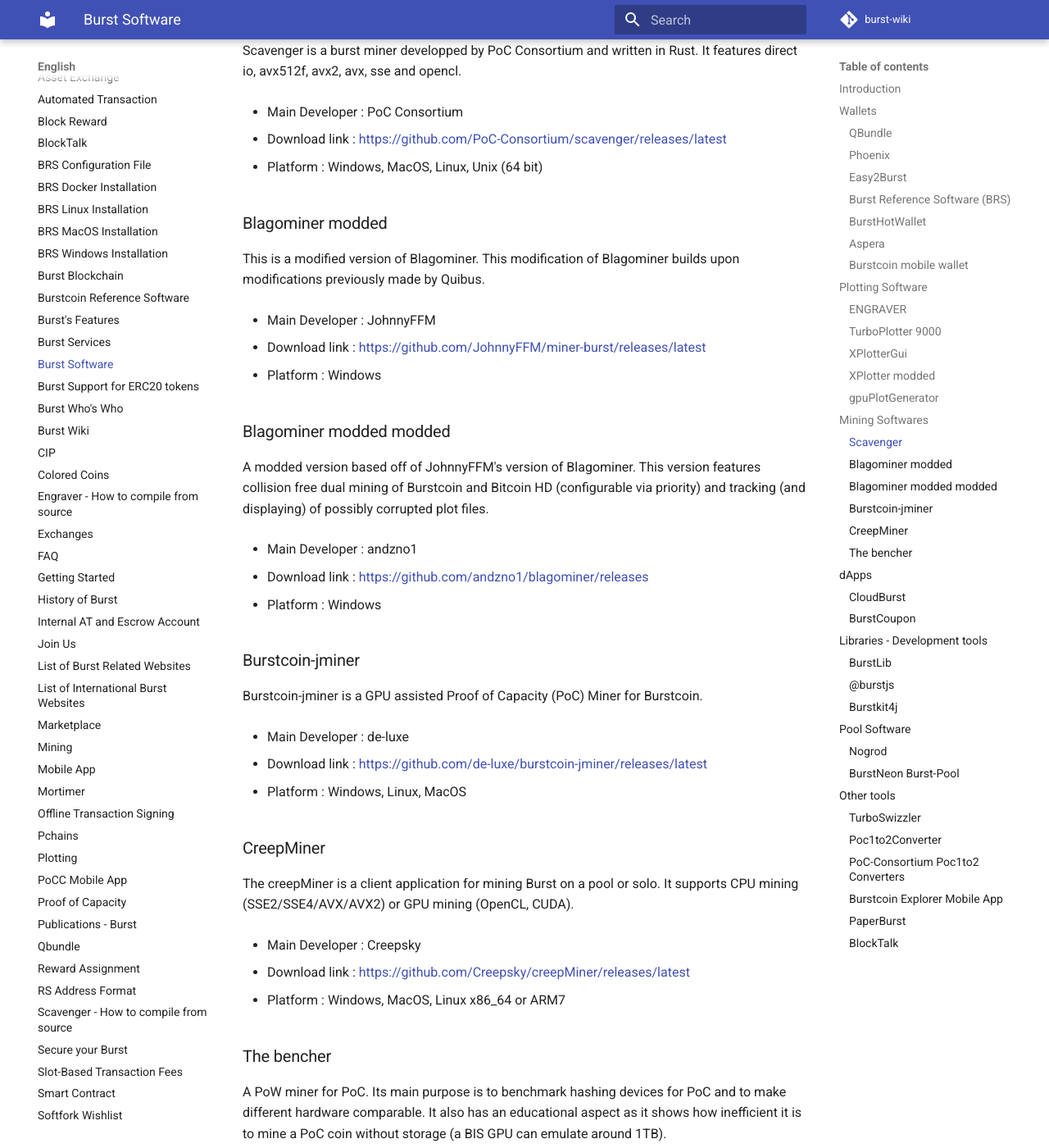
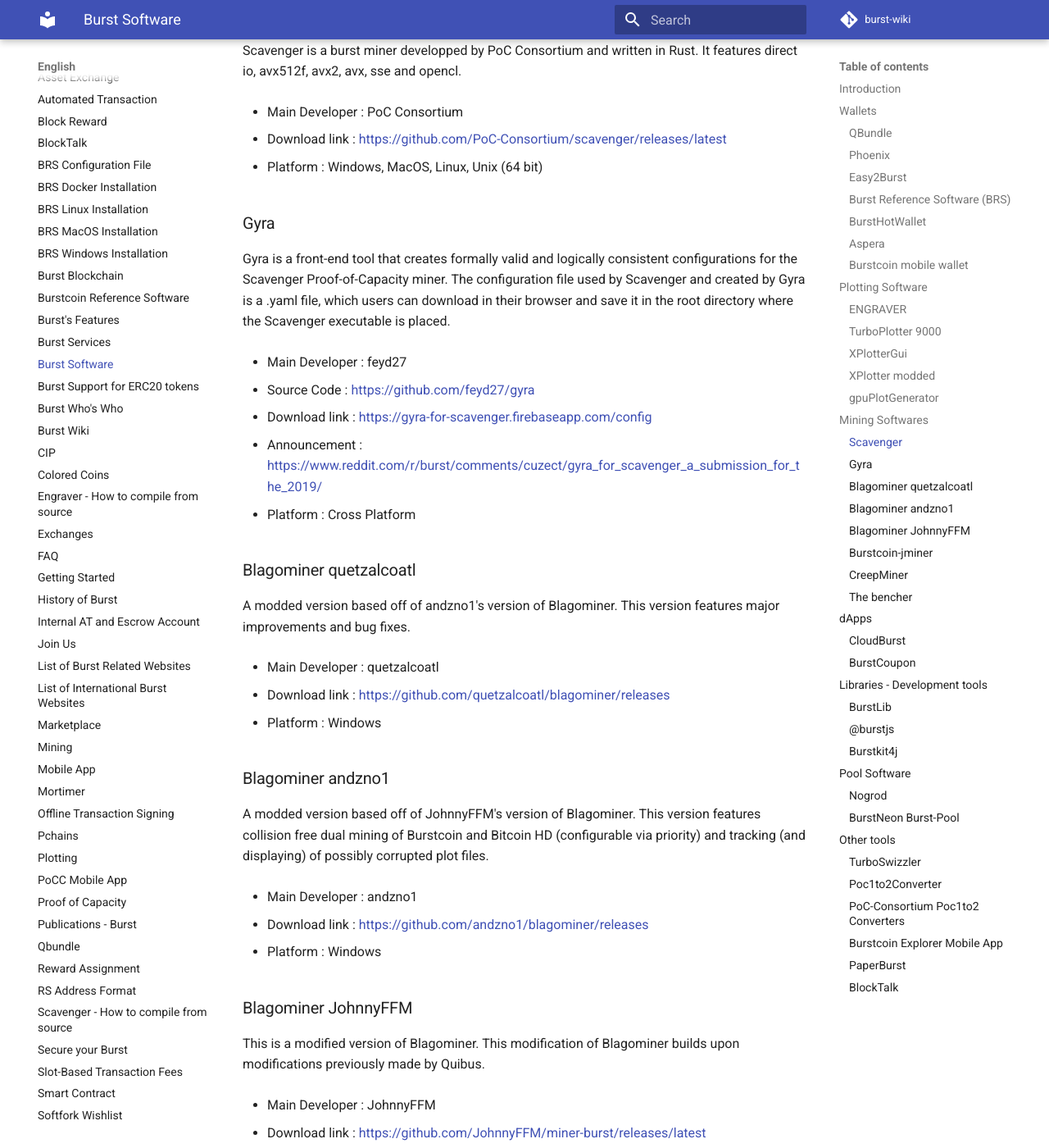
Before and after one commit to burst-apps-team/burst-wiki, an MkDocs documentation site: the page built from docs/en/burst-software.md, in a window 1280 px wide and 1400 px high, scrolled down 4222 px. Shown: the whole window at 82% size. Built offline with MkDocs 1.6.1 and Material for MkDocs 9.7.7, drawn with Linux system fonts in a browser that asks for light colours; comment, search, counter and statistics services are not loaded; old or Windows-style settings are respelled for this version of MkDocs.

Commit message:
Update burst-software.md

```diff
--- a/docs/en/burst-software.md
+++ b/docs/en/burst-software.md
@@ -162,23 +162,47 @@ Scavenger is a burst miner developped by PoC Consortium and written in Rust. It
 
 * Platform : Windows, MacOS, Linux, Unix (64 bit)
 
-### Blagominer modded
+### Gyra
+
+Gyra is a front-end tool that creates formally valid and logically consistent configurations for the Scavenger Proof-of-Capacity miner. The configuration file used by Scavenger and created by Gyra is a .yaml file, which users can download in their browser and save it in the root directory where the Scavenger executable is placed.
+
+* Main Developer : feyd27
+
+* Source Code : <https://github.com/feyd27/gyra>
+
+* Download link : <https://gyra-for-scavenger.firebaseapp.com/config>
+
+* Announcement : <https://www.reddit.com/r/burst/comments/cuzect/gyra_for_scavenger_a_submission_for_the_2019/>
+
+* Platform : Cross Platform
+
+### Blagominer quetzalcoatl
+
+A modded version based off of andzno1's version of Blagominer. This version features major improvements and bug fixes.
+
+* Main Developer : quetzalcoatl
+
+* Download link : <https://github.com/quetzalcoatl/blagominer/releases>
+
+* Platform : Windows
+
+### Blagominer andzno1
+
+A modded version based off of JohnnyFFM's version of Blagominer. This version features collision free dual mining of Burstcoin and Bitcoin HD (configurable via priority) and tracking (and displaying) of possibly corrupted plot files.
+
+* Main Developer : andzno1
+
+* Download link : <https://github.com/andzno1/blagominer/releases>
+
+* Platform : Windows
+
+### Blagominer JohnnyFFM
 
 This is a modified version of Blagominer. This modification of Blagominer builds upon modifications previously made by Quibus.
 
 * Main Developer : JohnnyFFM
 
 * Download link : <https://github.com/JohnnyFFM/miner-burst/releases/latest>
-
-* Platform : Windows
-
-### Blagominer modded modded
-
-A modded version based off of JohnnyFFM's version of Blagominer. This version features collision free dual mining of Burstcoin and Bitcoin HD (configurable via priority) and tracking (and displaying) of possibly corrupted plot files.
-
-* Main Developer : andzno1
-
-* Download link : <https://github.com/andzno1/blagominer/releases>
 
 * Platform : Windows
 
```
